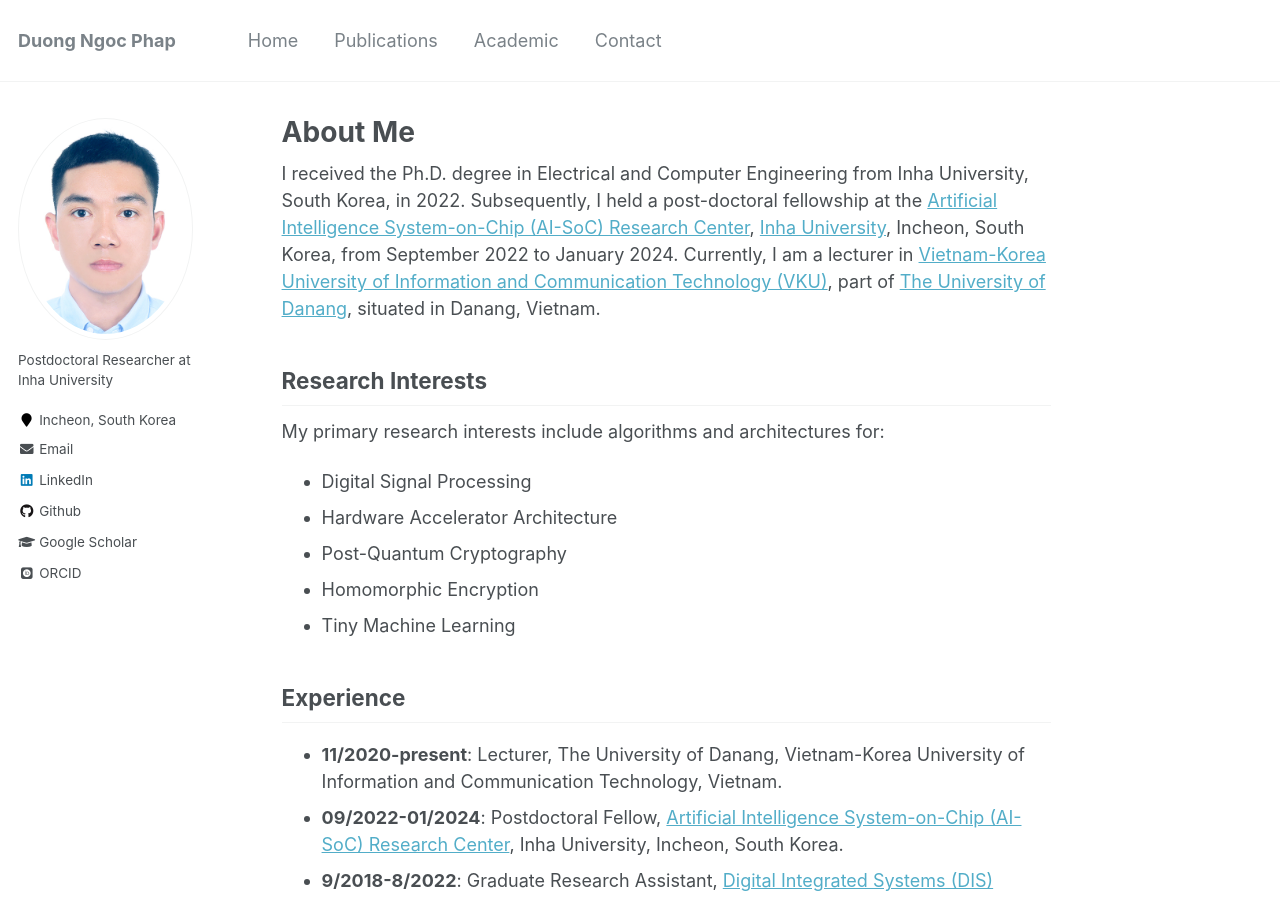
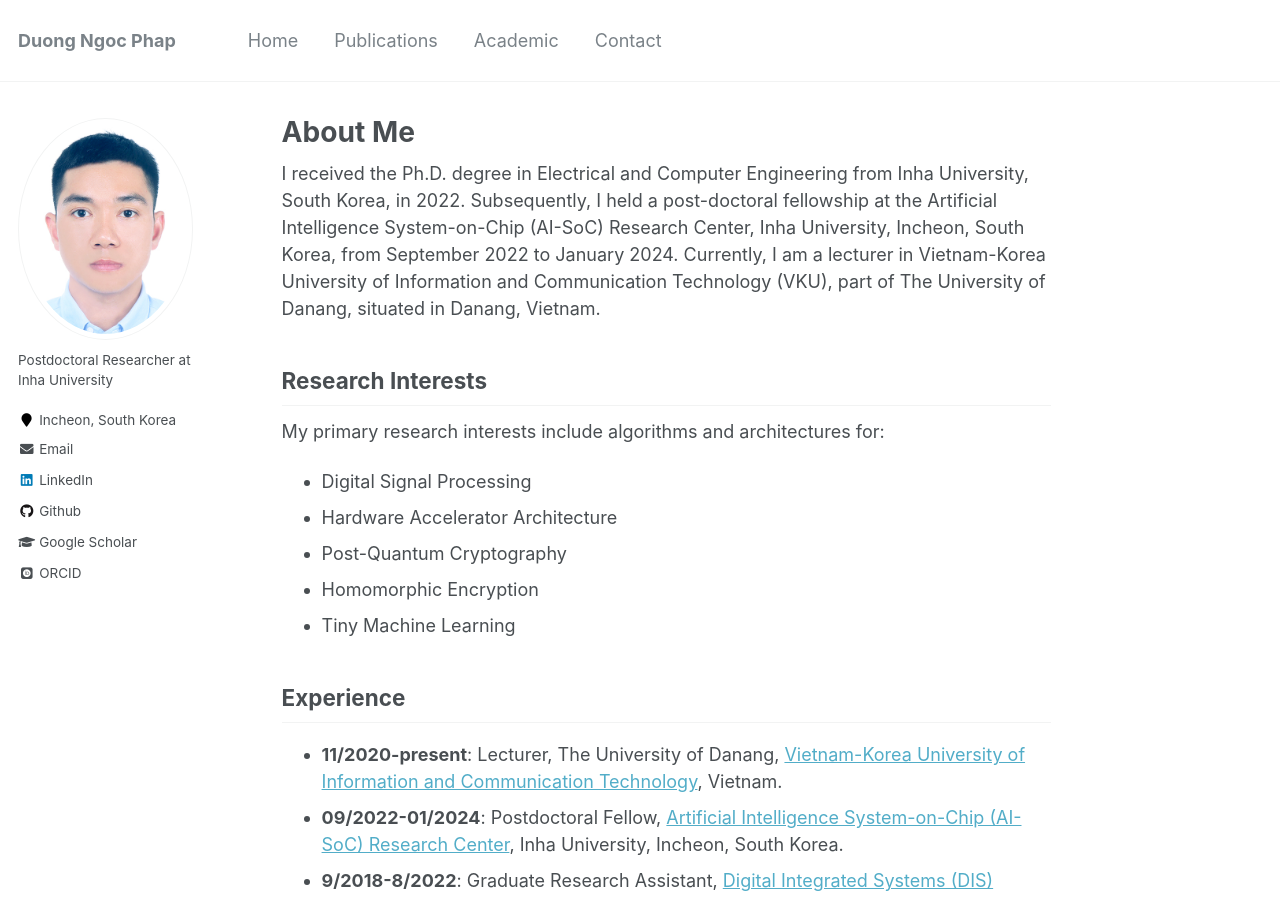
Before and after one commit to phapdn/phapdn.github.io, a Jekyll site: the page built from _pages/about.md, in a window 1280 px wide and 900 px high. Built offline with Jekyll 4.4.1, drawn with Linux system fonts in a browser that asks for light colours; some web fonts are replaced; part of the change alters nothing that is shown.

```diff
--- a/_pages/about.md
+++ b/_pages/about.md
@@ -7,7 +7,7 @@ redirect_from:
   - /about/
   - /about.html
 ---
-I received the Ph.D. degree in Electrical and Computer Engineering from Inha University, South Korea, in 2022. Subsequently, I held a post-doctoral fellowship at the [Artificial Intelligence System-on-Chip (AI-SoC) Research Center](https://www.inha.ac.kr/eng/4022/subview.do), [Inha University](https://eng.inha.ac.kr/eng/index.do), Incheon, South Korea, from September 2022 to January 2024. Currently, I am a lecturer in [Vietnam-Korea University of Information and Communication Technology (VKU)](https://vku.udn.vn/), part of [The University of Danang](https://www.udn.vn/english), situated in Danang, Vietnam.
+I received the Ph.D. degree in Electrical and Computer Engineering from Inha University, South Korea, in 2022. Subsequently, I held a post-doctoral fellowship at the Artificial Intelligence System-on-Chip (AI-SoC) Research Center, Inha University, Incheon, South Korea, from September 2022 to January 2024. Currently, I am a lecturer in Vietnam-Korea University of Information and Communication Technology (VKU), part of The University of Danang, situated in Danang, Vietnam.
 
 ## Research Interests
 
@@ -21,7 +21,7 @@ My primary research interests include algorithms and architectures for:
 
 ## Experience
 
-* <b>11/2020-present</b>: Lecturer, The University of Danang, Vietnam-Korea University of Information and Communication Technology, Vietnam.
+* <b>11/2020-present</b>: Lecturer, The University of Danang, [Vietnam-Korea University of Information and Communication Technology](https://vku.udn.vn/), Vietnam.
 * <b>09/2022-01/2024</b>: Postdoctoral Fellow, [Artificial Intelligence System-on-Chip (AI-SoC) Research Center](https://eng.inha.ac.kr/eng/index.do), Inha University, Incheon, South Korea.
 * <b>9/2018-8/2022</b>: Graduate Research Assistant, [Digital Integrated Systems (DIS) Laboratory](https://sites.google.com/view/inhasoc), Inha University, Incheon, South Korea.
 * <b>10/2017-10/2020</b>: Lecturer, The University of Danang, School of Information and Communication
```
